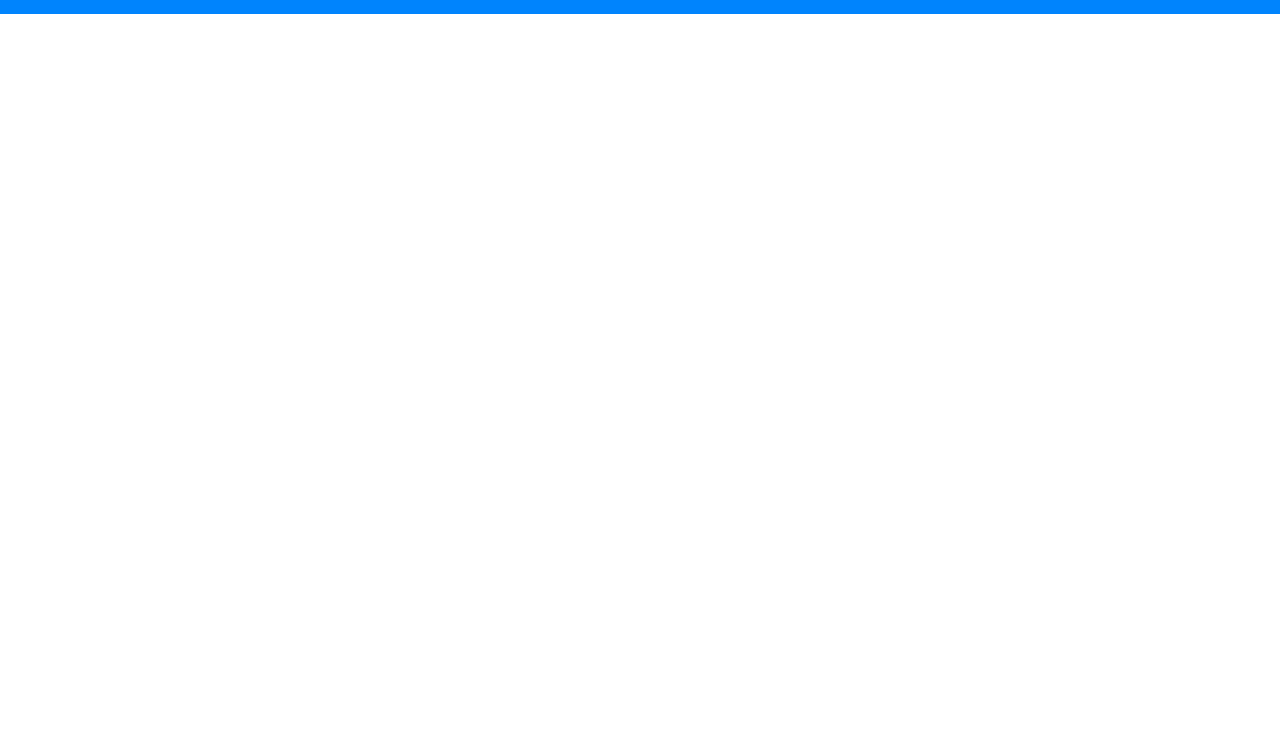
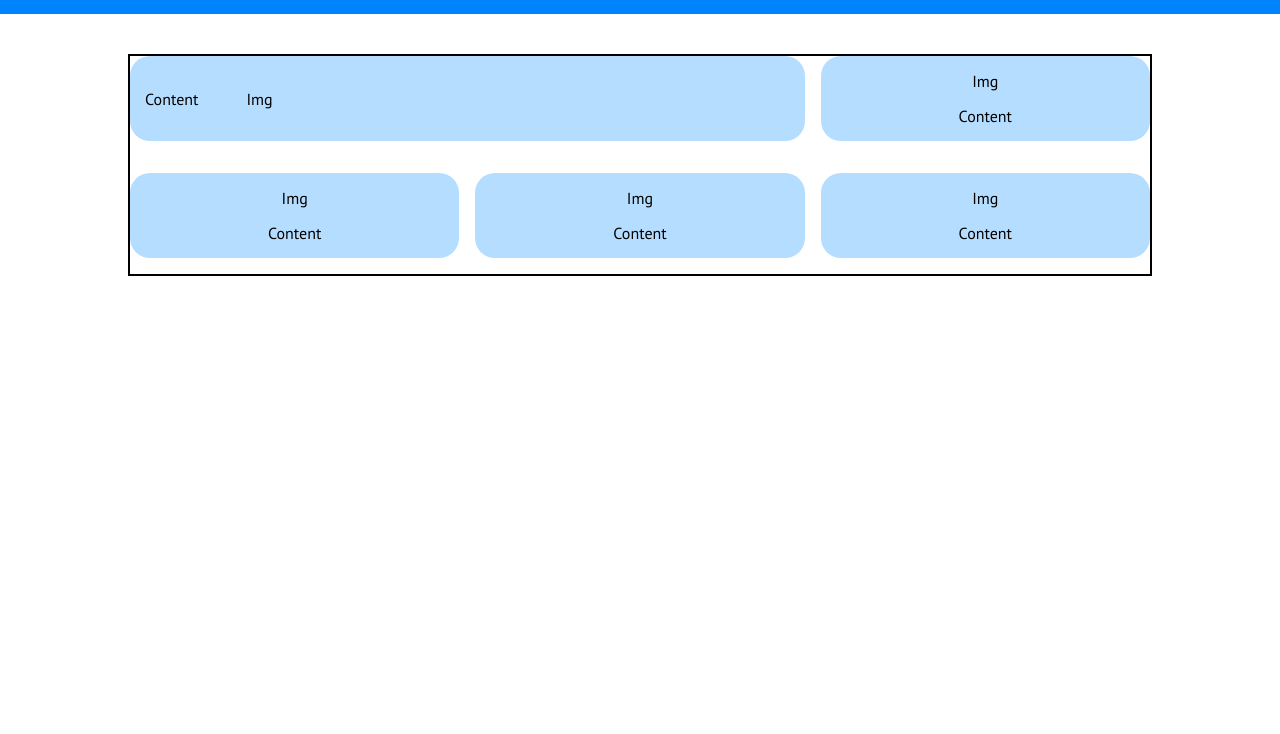
Before and after one commit to GiovanniCadoni/htmlcss-responsive-layout, a plain HTML site: page index.html in a window 1280 px wide. Shown: the part 66-800 px from the top of the page. Drawn offline with Linux system fonts and the light colour scheme.

Commit message:
add: section of demo application

```diff
--- a/css/style.css
+++ b/css/style.css
@@ -13,6 +13,14 @@ body{
 }
 
 /*COMMON*/
+.row{
+    display: flex;
+    flex-wrap: wrap;
+}
+
+.text-align{
+    text-align: center;
+}
 /*/COMMON*/
 
 /*HEADER*/
@@ -24,11 +32,11 @@ body{
 
 .header-container{
     min-height: 80px;
-    width: 100%;
+    width: 90%;
+    margin: auto;
     display: flex;
     justify-content: space-between;
     align-items: center;
-    padding: 0 25px;
 }
 
 .long-menu{
@@ -63,6 +71,91 @@ body{
 /*/HEADER*/
 
 /*DEMO APPLICATION*/
+.application-block{
+    width: 90%;
+    margin: auto;
+    margin-top: 40px;
+    margin-bottom: 100px;
+    /*DEBUG*/
+    border: 2px solid black;
+}
+
+.application-col-main{
+    display: flex;
+    flex-direction: column;
+    padding: 15px 15px;
+    margin-bottom: 1rem;
+    width: 100%;
+    border-radius: 20px;
+    background-color: rgb(181 221 255);
+}
+
+.application-col-second{
+    display: flex;
+    flex-direction: column;
+    padding: 15px 15px;
+    margin-bottom: 1rem;
+    width: 100%;
+    border-radius: 20px;
+    background-color: rgb(181 221 255);
+}
+
+.application-col{
+    display: flex;
+    flex-direction: column;
+    padding: 15px 15px;
+    margin-bottom: 1rem;
+    width: 100%;
+    border-radius: 20px;
+    background-color: rgb(181 221 255);
+}
+
+.img-application{
+    margin-bottom: 15px;
+}
+
+.application-col-main .img-application{
+    margin-bottom: 0;
+    margin-top: 15px;
+}
+
+@media screen and (min-width: 768px) {
+    .application-col{
+        width: calc(100% / 3 - 2rem / 3);
+    }
+
+    .application-col-second{
+        width: calc(100% / 3 - 2rem / 3);
+    }
+
+    .application-col-main{
+        width: calc(100% - 100% / 3 - 1rem / 3);
+        align-items: flex-start;
+    }
+
+    .row{
+        gap: 1rem;
+    }
+}
+
+@media screen and (min-width: 992px) {
+    .application-block{
+        width: 80%;
+        margin: auto;
+        margin-top: 40px;
+        margin-bottom: 100px;
+    }
+
+    .application-col-main{
+        flex-direction: row;
+        gap: 3rem;
+        align-items: center;
+    }
+
+    .application-col-main .img-application{
+        margin-top: 0;
+    }
+}
 /*/DEMO APPLICATION*/
 
 /*PLANNING*/
--- a/index.html
+++ b/index.html
@@ -20,7 +20,7 @@
                     Content
                 </div>
                 <div class="short-menu">
-                    Content
+                    Icon
                 </div>
                 <div class="long-menu">
                     <ul class="nav-menu">
@@ -28,7 +28,7 @@
                         <li><a href="">Content</a></li>
                         <li><a href="">Content</a></li>
                         <li><a href="">Content</a></li>
-                        <li><a href="">Content</a></li>
+                        <li><a href="">Button</a></li>
                     </ul>
                 </div>
             </div>
@@ -36,6 +36,50 @@
         <!--/HEADER-->
 
         <!--DEMO APPLICATION-->
+        <section class="application-block">
+            <div class="row">
+                <div class="application-col-main">
+                    <div class="text-application text-align">
+                        Content
+                    </div>
+                    <div class="img-application text-align">
+                        Img
+                    </div>
+                </div>
+                <div class="application-col-second">
+                    <div class="img-application text-align">
+                        Img
+                    </div>
+                    <div class="text-application text-align">
+                        Content
+                    </div>
+                </div>
+                <div class="application-col">
+                    <div class="img-application text-align">
+                        Img
+                    </div>
+                    <div class="text-application text-align">
+                        Content
+                    </div>
+                </div>
+                <div class="application-col">
+                    <div class="img-application text-align">
+                        Img
+                    </div>
+                    <div class="text-application text-align">
+                        Content
+                    </div>
+                </div>
+                <div class="application-col">
+                    <div class="img-application text-align">
+                        Img
+                    </div>
+                    <div class="text-application text-align">
+                        Content
+                    </div>
+                </div>
+            </div>
+        </section>
         <!--/DEMO APPLICATION-->
 
         <!--PLANNING-->
```
